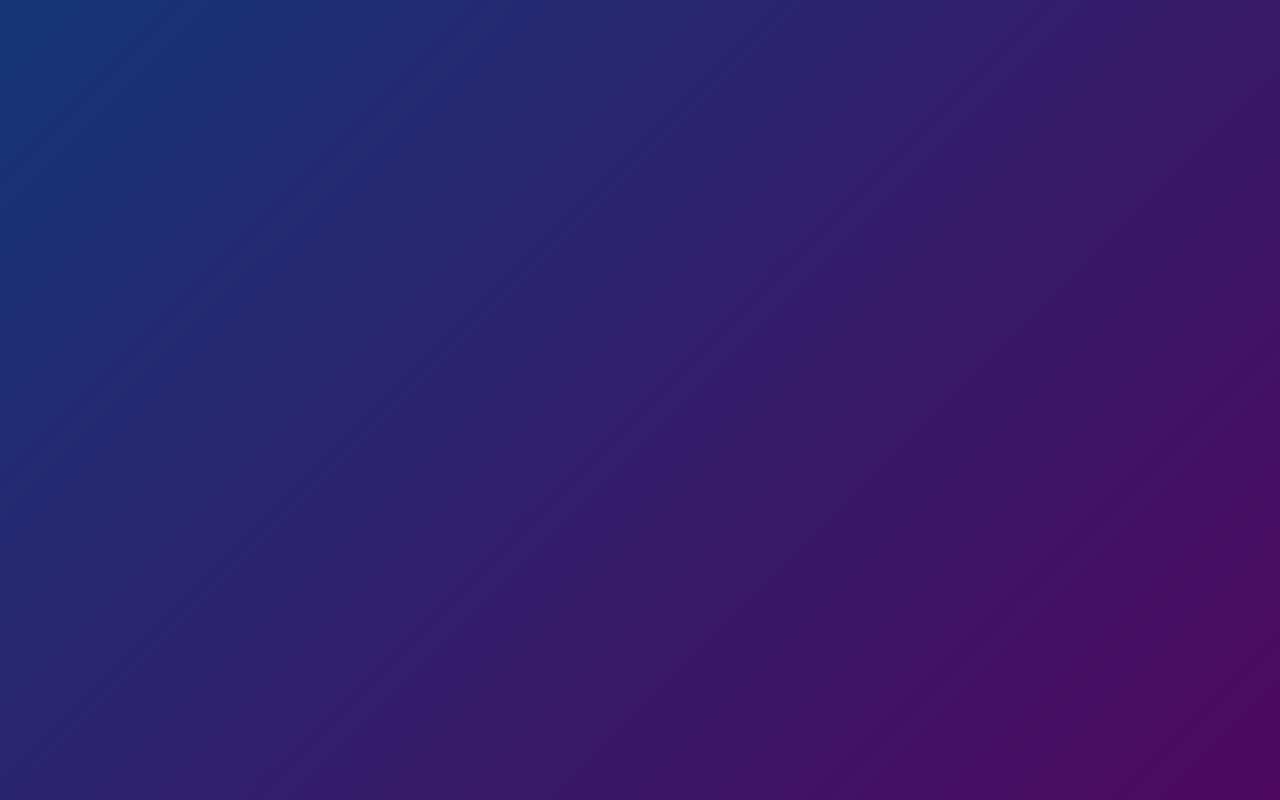
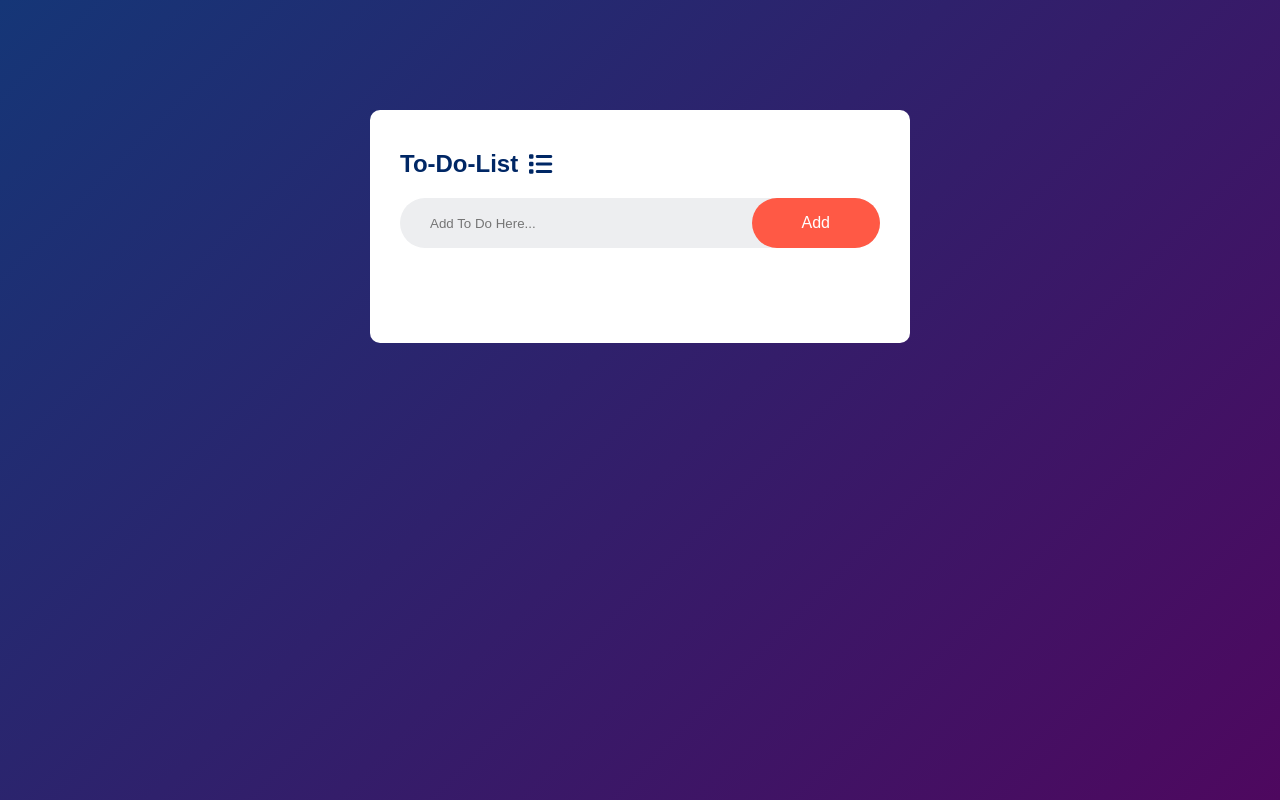
Before and after one commit to OamoTololo/to-do-list, a plain HTML site: page index.html in a window 1280 px wide. Drawn offline with Linux system fonts and the light colour scheme.

Commit message:
Created a to do layout and styled with with css.

```diff
--- a/index.html
+++ b/index.html
@@ -4,10 +4,22 @@
     <meta charset="UTF-8">
     <title>To Do List</title>
     <link rel="stylesheet" href="style.css">
+    <link rel="stylesheet" href="https://cdnjs.cloudflare.com/ajax/libs/font-awesome/6.4.2/css/all.min.css"/>
 </head>
 <body>
     <div class="container">
-
+        <div class="todo-app">
+            <h2>To-Do-List <i class="fa-solid fa-list"></i></h2>
+            <div class="row">
+                <input type="text" id="input-box" placeholder="Add To Do Here...">
+                <button>Add</button>
+            </div>
+            <ul class="list">
+<!--               <li class="checked">Task 1</li>-->
+<!--               <li>Task 2</li>-->
+<!--               <li>Task 3</li>-->
+            </ul>
+        </div>
     </div>
 
     <script src="script.js"></script>
--- a/style.css
+++ b/style.css
@@ -10,3 +10,76 @@
     background: linear-gradient(135deg, #153677, #4e085f);
     padding: 10px;
 }
+.todo-app {
+    width: 100%;
+    max-width: 540px;
+    background: #fff;
+    margin: 100px auto 20px;
+    padding: 40px 30px 70px;
+    border-radius: 10px;
+}
+.todo-app h2 {
+    color: #002765;
+    display: flex;
+    align-items: center;
+    margin-bottom: 20px;
+}
+.todo-app h2 i {
+    width: 30px;
+    margin-left: 10px;
+}
+.row {
+    display: flex;
+    align-items: center;
+    justify-content: space-between;
+    background: #edeef0;
+    border-radius: 30px;
+    padding-left: 20px;
+    margin-bottom: 25px;
+}
+input {
+    flex: 1;
+    border: none;
+    outline: none;
+    background: transparent;
+    padding: 10px;
+    font-weight: 14;
+}
+button {
+    border: none;
+    outline: none;
+    padding: 16px 50px;
+    background: #ff5945;
+    color: #fff;
+    font-size: 16px;
+    cursor: pointer;
+    border-radius: 40px;
+}
+ul li {
+    list-style: none;
+    font-size: 17px;
+    padding: 12px 8px 12px 50px;
+    user-select: none;
+    cursor: pointer;
+    position: relative;
+
+}
+ul li::before {
+    content: '';
+    position: absolute;
+    height: 28px;
+    width: 28px;
+    border-radius: 50%;
+    background-image: url("images/unchecked.png");
+    background-size: cover;
+    background-position: center;
+    top: 12px;
+    left: 8px;
+}
+ul li.checked {
+    color: #555;
+    text-decoration: line-through;
+}
+ul li.checked::before {
+    background-image: url("images/checked.jpeg");
+}
```
Also changed, not shown: images/checked.jpeg (added), images/unchecked.png (added).
